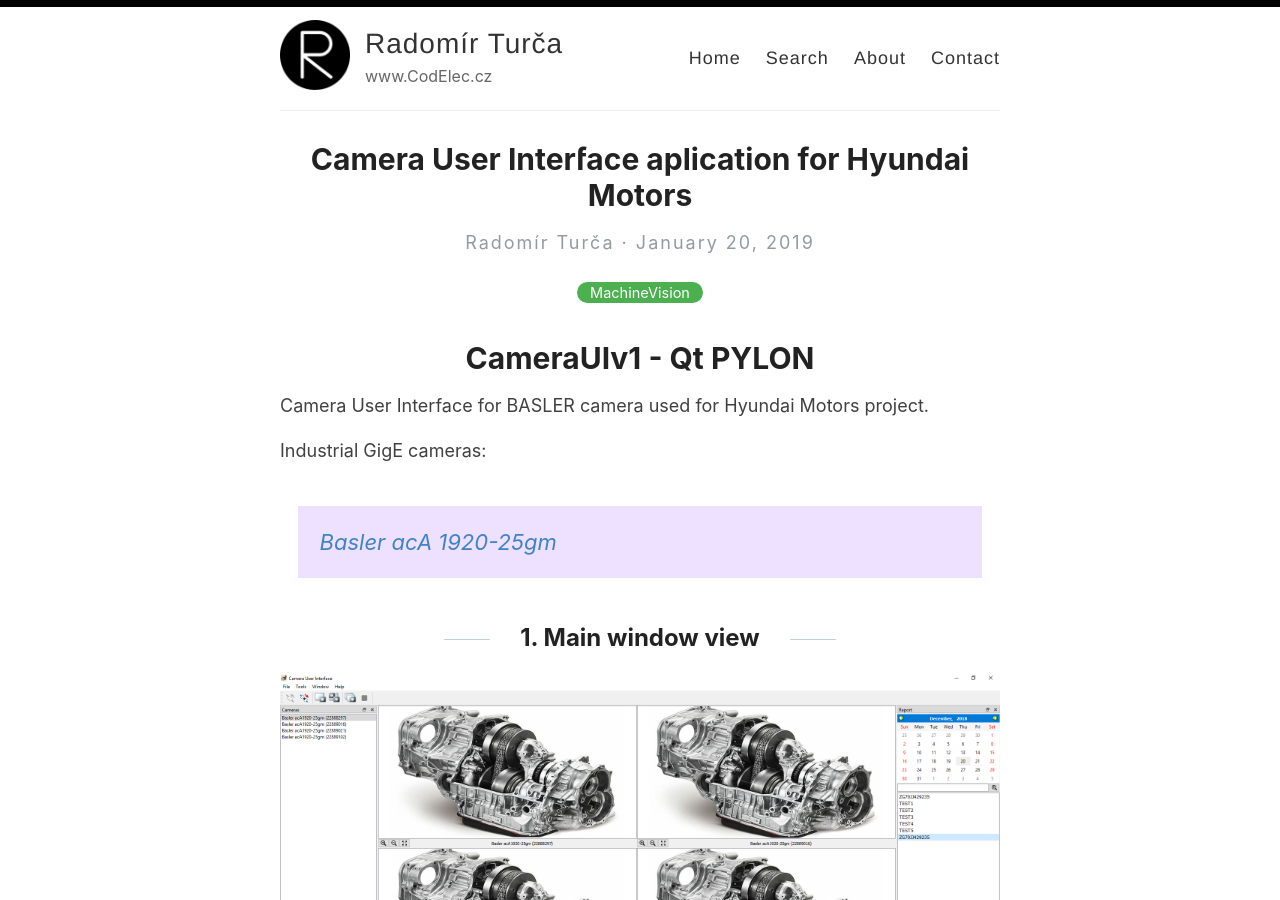
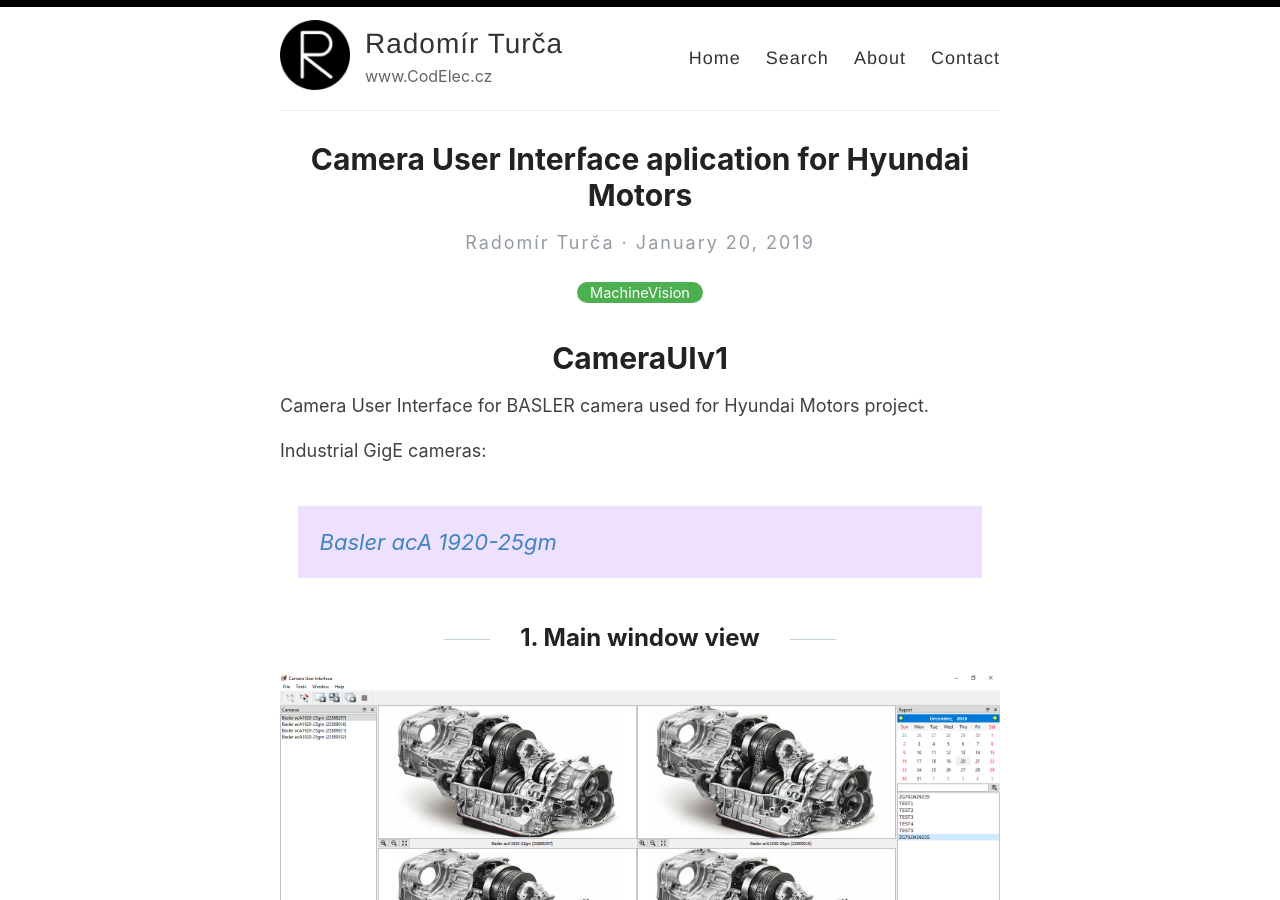
Before and after one commit to CodElecCz/codeleccz.github.io, a Jekyll site: the page built from _posts/2019-1-20-camerauiv1-huyndai.md, in a window 1280 px wide and 900 px high. Built offline with Jekyll 4.4.1, drawn with Linux system fonts in a browser that asks for light colours.

Commit message:
Update 2019-1-20-camerauiv1-huyndai.md

```diff
--- a/_posts/2019-1-20-camerauiv1-huyndai.md
+++ b/_posts/2019-1-20-camerauiv1-huyndai.md
@@ -4,7 +4,7 @@ title: Camera User Interface aplication for Hyundai Motors
 categories: [MachineVision]
 ---
 
-# [CameraUIv1](https://codeleccz.github.io/CameraUIv1/) - Qt PYLON
+# [CameraUIv1](https://codeleccz.github.io/CameraUIv1/)
 Camera User Interface for BASLER camera used for Hyundai Motors project.
 
 Industrial GigE cameras:
```
